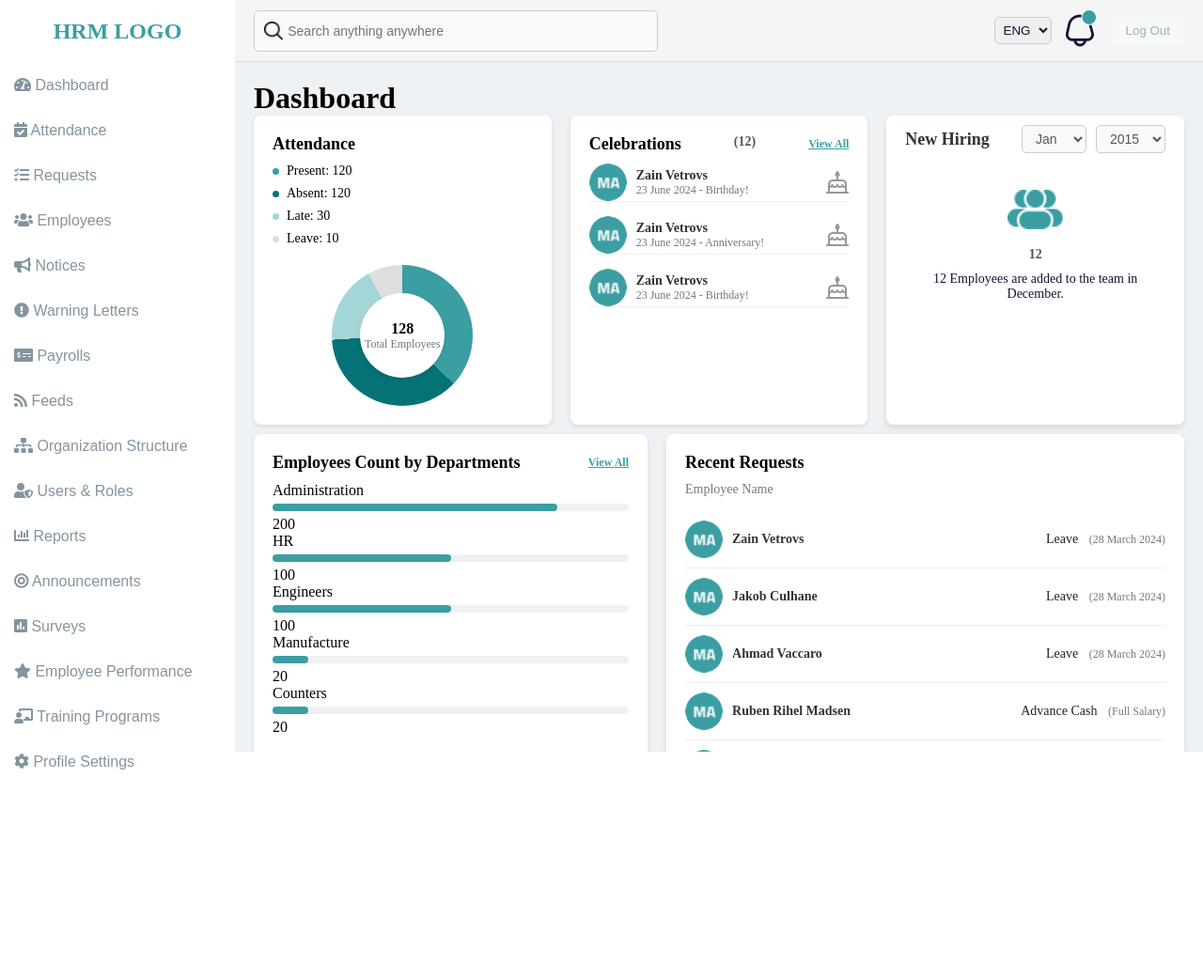
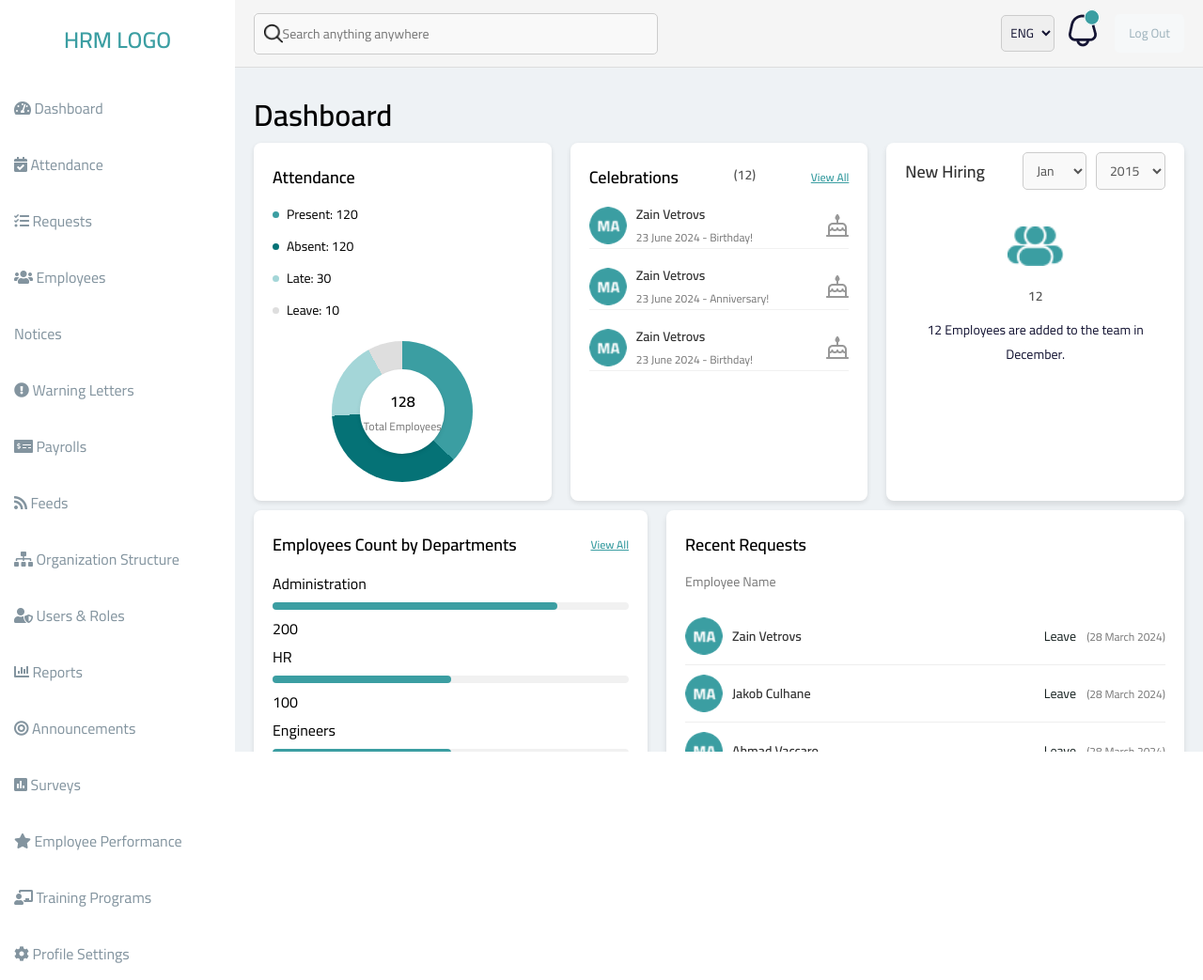
Before and after one commit to MuhammadZawar11681/HRM, a plain HTML site: page index.html in a window 1280 px wide. Shown: the whole page at 94% size. Before the commit the page ends 835 px from the top, so only its background shows below. Drawn offline with Linux system fonts and the light colour scheme.

Commit message:
give text font

```diff
--- a/index.html
+++ b/index.html
@@ -5,6 +5,11 @@
   <meta charset="UTF-8" />
   <meta name="viewport" content="width=auto, initial-scale=1.0" />
   <link href="https://cdnjs.cloudflare.com/ajax/libs/font-awesome/5.15.4/css/all.min.css" rel="stylesheet" />
+    <!-- Import Cairo font from Google Fonts -->
+    <link href="https://fonts.googleapis.com/css2?family=Cairo:wght@300;400;600&display=swap" rel="stylesheet">
+
+
+
 
   <title>HRM System</title>
   <!-- Calling External Css -->
@@ -24,7 +29,7 @@
       <a href="./pages/employees.html" target="_blank">
         <button><i class="fas fa-users"></i> Employees</button>
       </a>
-      <button><i class="fas fa-bullhorn"></i> Notices</button>
+      <button><i class="nav-menu" class="fas fa-bullhorn"></i> Notices</button>
       <button>
         <i class="fas fa-exclamation-circle"></i> Warning Letters
       </button>
--- a/styling/index.css
+++ b/styling/index.css
@@ -3,10 +3,11 @@
   margin: 0;
   padding: 0;
   box-sizing: border-box;
+  font-family: 'Cairo', sans-serif;
 }
 
 body {
-  font-family: cairo;
+  /* font-family: cairo; */
   display: flex;
   height: 100vh;
 }
@@ -143,7 +144,6 @@ body {
 .main-content::-webkit-scrollbar {
   display: none; /* Hides the scrollbar */
 }
-
 
 /* Layout for Cards */
 .row {
```
